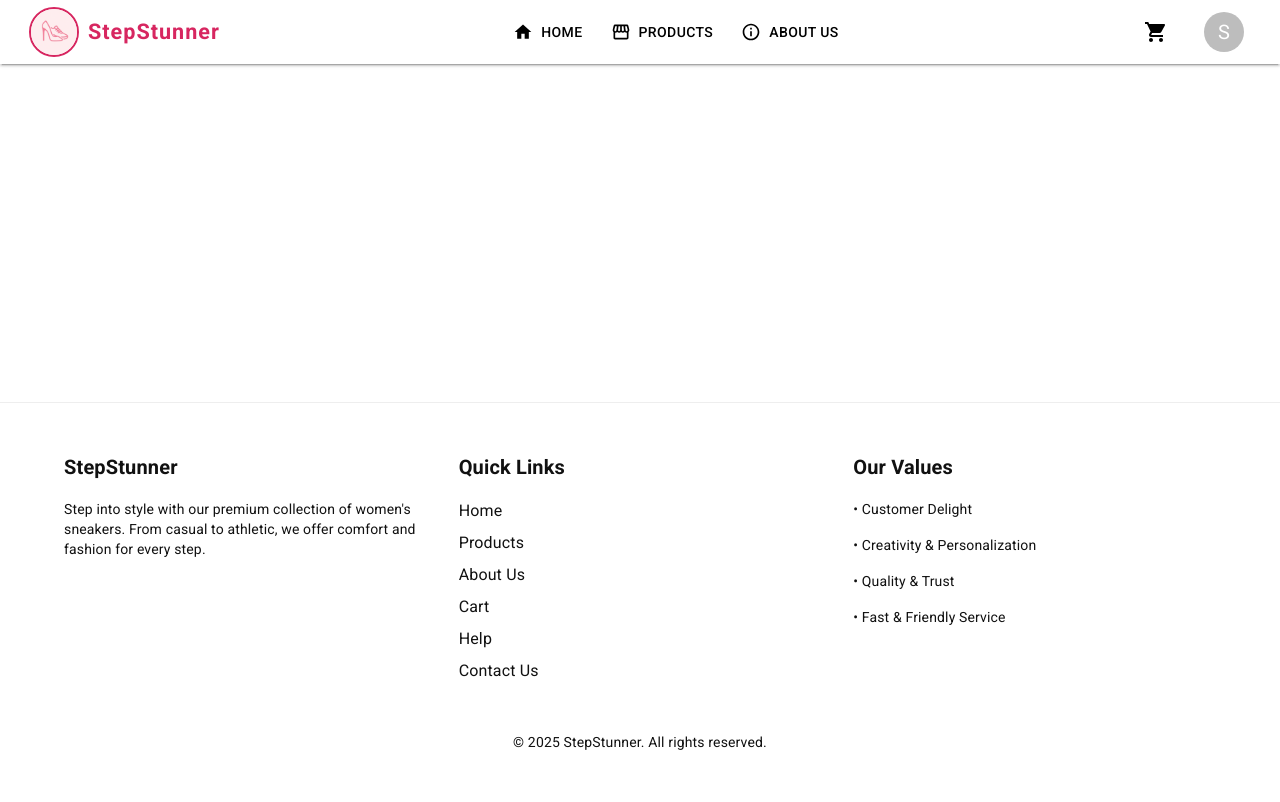
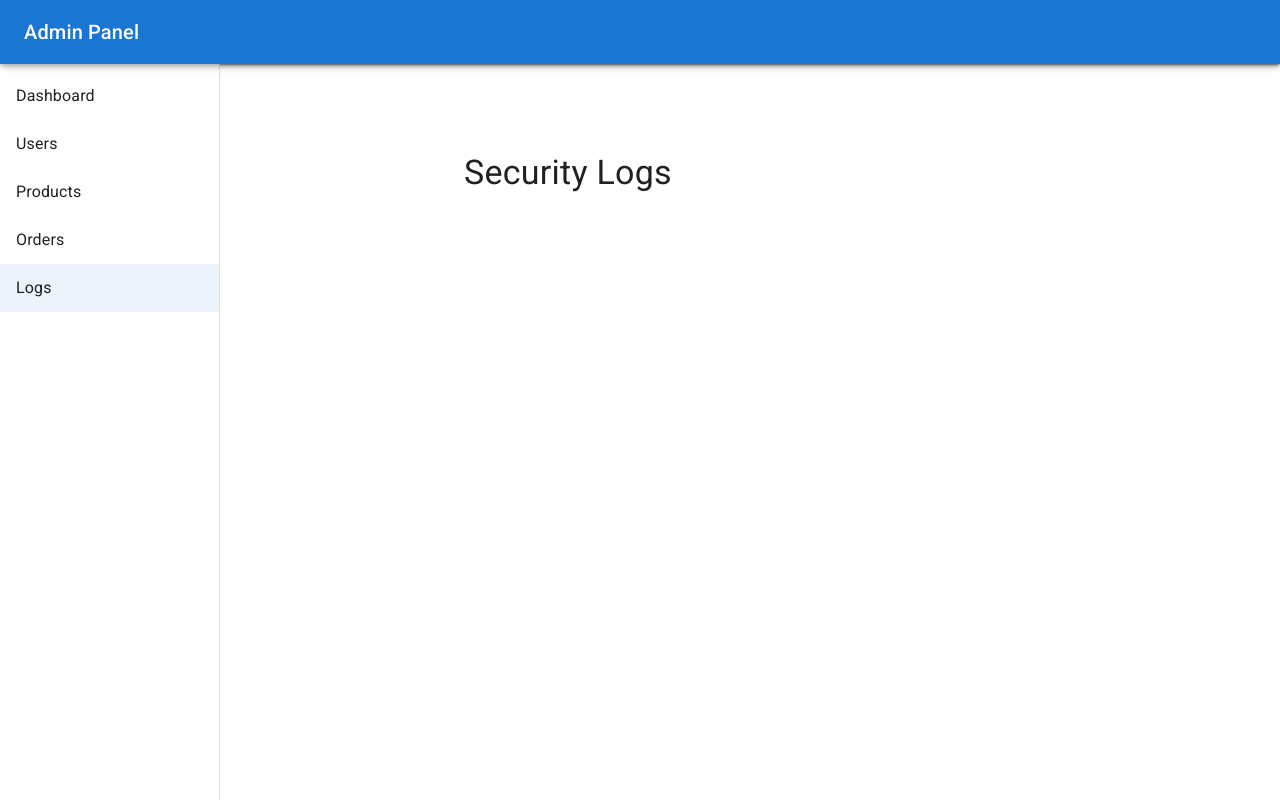
Before and after one commit to SupragyaBasnet/StepStunner, a React (Vite) app in the folder frontend/: page /admin/logs in a window 1280 px wide. Shown: the top 802 px of the page. Built offline with nearby package versions, Linux system fonts and the light colour scheme; no server answers; sample sign-in values are in the browser's storage.

Commit message:
captcha integration

```diff
--- a/frontend/package.json
+++ b/frontend/package.json
@@ -26,6 +26,7 @@
     "react-colorful": "^5.6.1",
     "react-dom": "^18.2.0",
     "react-dropzone": "^14.2.3",
+    "react-google-recaptcha": "^3.1.0",
     "react-router-dom": "^6.11.1",
     "react-slick": "^0.30.3",
     "slick-carousel": "^1.8.1"
--- a/frontend/src/App.tsx
+++ b/frontend/src/App.tsx
@@ -33,6 +33,12 @@ import Register from './pages/Register';
 import ResetPassword from './pages/ResetPassword';
 import SetNewPassword from './pages/SetNewPassword';
 import VerifyOtp from './pages/VerifyOtp';
+import AdminDashboard from './pages/AdminDashboard';
+import AdminLayout from './pages/AdminLayout';
+import AdminUsers from './pages/AdminUsers';
+import AdminProducts from './pages/AdminProducts';
+import AdminOrders from './pages/AdminOrders';
+import AdminLogs from './pages/AdminLogs';
 
 const theme = createTheme({
   palette: {
@@ -55,6 +61,13 @@ interface PrivateRouteProps {
 const PrivateRoute: React.FC<PrivateRouteProps> = ({ children }) => {
   const { isAuthenticated } = useAuth();
   return isAuthenticated ? <>{children}</> : <Navigate to="/login" />;
+};
+
+const AdminRoute: React.FC<{ children: React.ReactNode }> = ({ children }) => {
+  const { isAuthenticated, user } = useAuth();
+  if (!isAuthenticated) return <Navigate to="/login" />;
+  if (user?.role !== 'admin') return <Navigate to="/" />;
+  return <>{children}</>;
 };
 
 const App: React.FC = () => {
@@ -102,6 +115,22 @@ const App: React.FC = () => {
                     <Route path="mfa" element={<ProfileMFASetup />} />
                     <Route path="settings" element={<ProfileSettings />} />
                   </Route>
+                  <Route
+                    path="/admin/*"
+                    element={
+                      <AdminRoute>
+                        <AdminLayout>
+                          <Routes>
+                            <Route path="" element={<AdminDashboard />} />
+                            <Route path="users" element={<AdminUsers />} />
+                            <Route path="products" element={<AdminProducts />} />
+                            <Route path="orders" element={<AdminOrders />} />
+                            <Route path="logs" element={<AdminLogs />} />
+                          </Routes>
+                        </AdminLayout>
+                      </AdminRoute>
+                    }
+                  />
 
                   <Route path="/login" element={<Login />} />
                   <Route path="/register" element={<Register />} />
--- a/frontend/src/declarations.d.ts
+++ b/frontend/src/declarations.d.ts
@@ -4,3 +4,4 @@ declare module '*.png' {
 }
 
 declare module 'react-canvas-draw';
+declare module 'react-google-recaptcha';
--- /dev/null
+++ b/frontend/src/pages/AdminDashboard.tsx
@@ -0,0 +1,57 @@
+import React from 'react';
+import { Box, Typography, Grid, Paper, Card, CardContent, Button } from '@mui/material';
+
+const AdminDashboard: React.FC = () => {
+  // Placeholder stats
+  const stats = [
+    { label: 'Total Users', value: 123 },
+    { label: 'Total Products', value: 45 },
+    { label: 'Total Orders', value: 67 },
+    { label: 'Recent Logs', value: 10 },
+  ];
+
+  // Placeholder recent activity
+  const recentActivity = [
+    { id: 1, action: 'User registered', time: '2024-07-21 10:00' },
+    { id: 2, action: 'Order placed', time: '2024-07-21 09:45' },
+    { id: 3, action: 'Product added', time: '2024-07-21 09:30' },
+    { id: 4, action: 'User promoted to admin', time: '2024-07-21 09:15' },
+  ];
+
+  return (
+    <Box sx={{ p: 4 }}>
+      <Typography variant="h3" gutterBottom>Admin Dashboard</Typography>
+      <Grid container spacing={3}>
+        {stats.map((stat) => (
+          <Grid item xs={12} sm={6} md={3} key={stat.label}>
+            <Card>
+              <CardContent>
+                <Typography variant="h6">{stat.label}</Typography>
+                <Typography variant="h4" color="primary">{stat.value}</Typography>
+              </CardContent>
+            </Card>
+          </Grid>
+        ))}
+      </Grid>
+      <Box sx={{ mt: 5 }}>
+        <Typography variant="h5" gutterBottom>Recent Activity</Typography>
+        <Paper sx={{ p: 2 }}>
+          {recentActivity.map((item) => (
+            <Box key={item.id} sx={{ mb: 1 }}>
+              <Typography variant="body1">{item.action}</Typography>
+              <Typography variant="caption" color="text.secondary">{item.time}</Typography>
+            </Box>
+          ))}
+        </Paper>
+      </Box>
+      <Box sx={{ mt: 4, display: 'flex', gap: 2 }}>
+        <Button variant="contained" color="primary" href="/admin/users">Manage Users</Button>
+        <Button variant="contained" color="primary" href="/admin/products">Manage Products</Button>
+        <Button variant="contained" color="primary" href="/admin/orders">Manage Orders</Button>
+        <Button variant="contained" color="primary" href="/admin/logs">View Logs</Button>
+      </Box>
+    </Box>
+  );
+};
+
+export default AdminDashboard;
--- /dev/null
+++ b/frontend/src/pages/AdminLayout.tsx
@@ -0,0 +1,57 @@
+import React from 'react';
+import { Box, Drawer, List, ListItem, ListItemText, Toolbar, AppBar, Typography } from '@mui/material';
+import { Link, useLocation } from 'react-router-dom';
+
+const drawerWidth = 220;
+
+const navItems = [
+  { label: 'Dashboard', path: '/admin' },
+  { label: 'Users', path: '/admin/users' },
+  { label: 'Products', path: '/admin/products' },
+  { label: 'Orders', path: '/admin/orders' },
+  { label: 'Logs', path: '/admin/logs' },
+];
+
+const AdminLayout: React.FC<{ children: React.ReactNode }> = ({ children }) => {
+  const location = useLocation();
+  return (
+    <Box sx={{ display: 'flex', minHeight: '100vh' }}>
+      <AppBar position="fixed" sx={{ zIndex: 1201 }}>
+        <Toolbar>
+          <Typography variant="h6" noWrap component="div">
+            Admin Panel
+          </Typography>
+        </Toolbar>
+      </AppBar>
+      <Drawer
+        variant="permanent"
+        sx={{
+          width: drawerWidth,
+          flexShrink: 0,
+          [`& .MuiDrawer-paper`]: { width: drawerWidth, boxSizing: 'border-box' },
+        }}
+      >
+        <Toolbar />
+        <List>
+          {navItems.map((item) => (
+            <ListItem
+              button
+              key={item.path}
+              component={Link}
+              to={item.path}
+              selected={location.pathname === item.path}
+            >
+              <ListItemText primary={item.label} />
+            </ListItem>
+          ))}
+        </List>
+      </Drawer>
+      <Box component="main" sx={{ flexGrow: 1, p: 3, ml: `${drawerWidth}px` }}>
+        <Toolbar />
+        {children}
+      </Box>
+    </Box>
+  );
+};
+
+export default AdminLayout;
--- /dev/null
+++ b/frontend/src/pages/AdminLogs.tsx
@@ -0,0 +1,4 @@
+import React from 'react';
+import { Typography } from '@mui/material';
+const AdminLogs: React.FC = () => <Typography variant="h4">Security Logs</Typography>;
+export default AdminLogs;
--- /dev/null
+++ b/frontend/src/pages/AdminOrders.tsx
@@ -0,0 +1,4 @@
+import React from 'react';
+import { Typography } from '@mui/material';
+const AdminOrders: React.FC = () => <Typography variant="h4">Order Management</Typography>;
+export default AdminOrders;
--- /dev/null
+++ b/frontend/src/pages/AdminProducts.tsx
@@ -0,0 +1,4 @@
+import React from 'react';
+import { Typography } from '@mui/material';
+const AdminProducts: React.FC = () => <Typography variant="h4">Product Management</Typography>;
+export default AdminProducts;
--- /dev/null
+++ b/frontend/src/pages/AdminUsers.tsx
@@ -0,0 +1,4 @@
+import React from 'react';
+import { Typography } from '@mui/material';
+const AdminUsers: React.FC = () => <Typography variant="h4">User Management</Typography>;
+export default AdminUsers;
--- a/frontend/src/pages/ForgotPassword.tsx
+++ b/frontend/src/pages/ForgotPassword.tsx
@@ -12,24 +12,32 @@ import {
 } from '@mui/material';
 import { useNavigate } from 'react-router-dom';
 import { Visibility, VisibilityOff } from '@mui/icons-material';
+import ReCAPTCHA from 'react-google-recaptcha';
 
 const ForgotPassword: React.FC = () => {
   const [email, setEmail] = useState('');
   const [error, setError] = useState('');
   const [loading, setLoading] = useState(false);
   const [success, setSuccess] = useState('');
+  const [recaptchaToken, setRecaptchaToken] = useState('');
   const navigate = useNavigate();
+
+  const RECAPTCHA_SITE_KEY = '6LcMSoorAAAAAIU3ZI8wh1TtxnXNmnwScxPLrplu';
 
   const handleSendOtp = async (e: React.FormEvent) => {
     e.preventDefault();
     setError('');
     setSuccess('');
+    if (!recaptchaToken) {
+      setError('Please complete the CAPTCHA');
+      return;
+    }
     setLoading(true);
     try {
       const res = await fetch('/api/auth/forgot-password', {
         method: 'POST',
         headers: { 'Content-Type': 'application/json' },
-        body: JSON.stringify({ email }),
+        body: JSON.stringify({ email, recaptchaToken }),
       });
       const data = await res.json();
       if (!res.ok) throw new Error(data.message || 'Failed to send OTP');
@@ -82,6 +90,11 @@ const ForgotPassword: React.FC = () => {
                 onChange={(e) => setEmail(e.target.value)}
                 type="email"
               />
+              <ReCAPTCHA
+                sitekey={RECAPTCHA_SITE_KEY}
+                onChange={token => setRecaptchaToken(token || '')}
+                style={{ margin: '16px 0' }}
+              />
               <Button
                 type="submit"
                 fullWidth
```
Also changed, not shown: frontend/src/pages/Login.tsx (+26 -7 lines), 1 other file (tests, documents, lock files or other folders).
